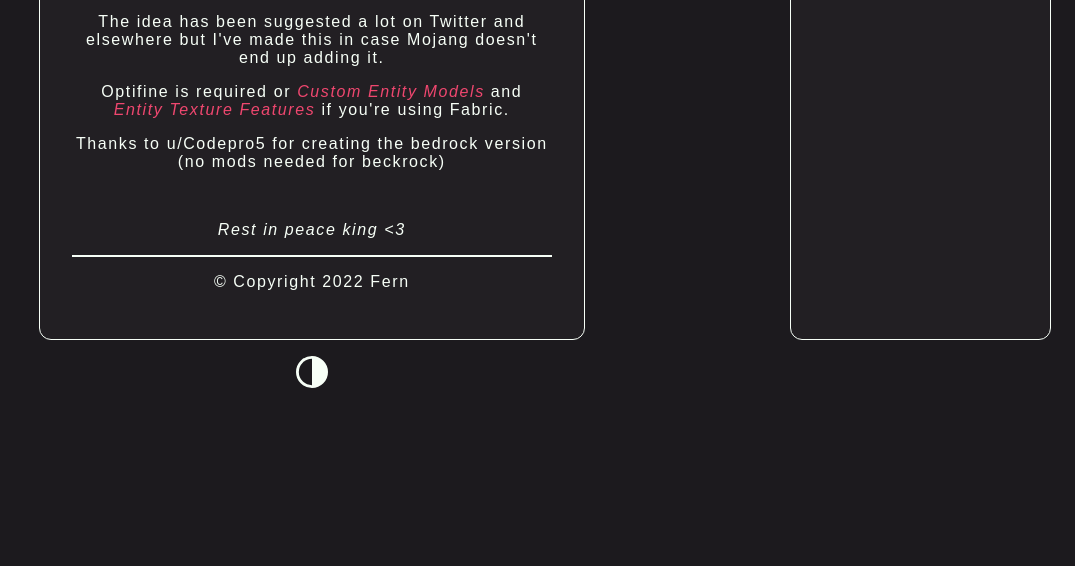
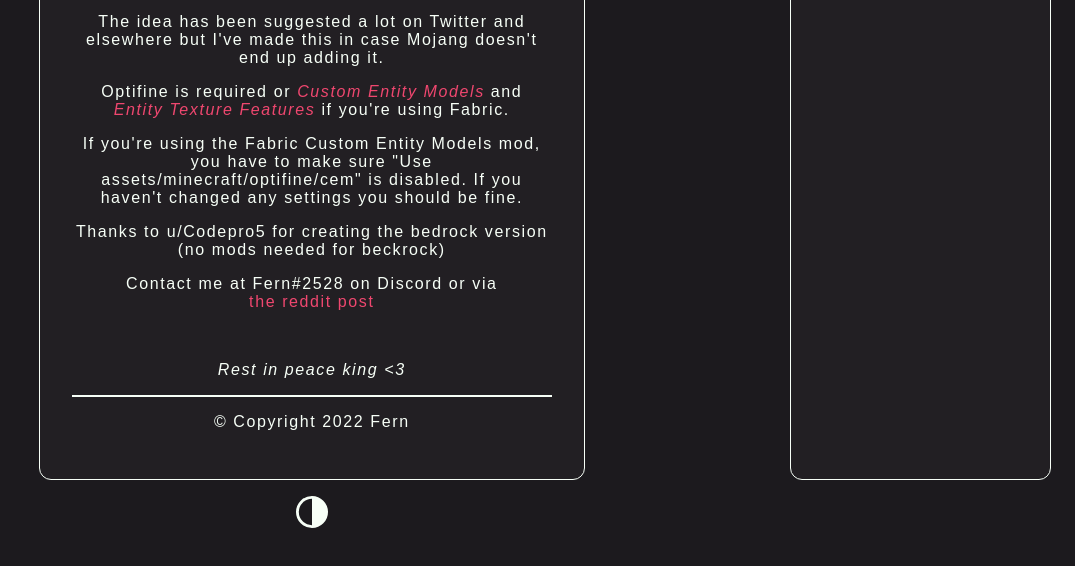
Before and after one commit to ffernn-dev/ffernn-dev.github.io, a plain HTML site: page technopigs/index.html in a window 1280 px wide. Shown: the part 252-818 px from the top of the page, without its empty margins (205-1280 px from the left). Drawn offline with Linux system fonts and the light colour scheme.

```diff
--- a/technopigs/index.html
+++ b/technopigs/index.html
@@ -321,7 +321,9 @@
 						<p>This is a quick resource pack that I whipped up to add the feature that naming a pig "Technoblade" gives it the crown from his skin.</p>
 						<p>The idea has been suggested a lot on Twitter and elsewhere but I've made this in case Mojang doesn't end up adding it.</p>
 						<p>Optifine is required or <a href="https://www.curseforge.com/minecraft/mc-mods/custom-entity-models-cem" target="_blank" rel="noopener noreferrer" class="url inlineurl"><em>Custom Entity Models</em></a> and <a href="https://www.curseforge.com/minecraft/mc-mods/entity-texture-features-fabric" target="_blank" rel="noopener noreferrer" class="url inlineurl"><em>Entity Texture Features</em></a> if you're using Fabric.</p>
+						<p>If you're using the Fabric Custom Entity Models mod, you have to make sure "Use assets/minecraft/optifine/cem" is disabled. If you haven't changed any settings you should be fine.</p>
 						<p>Thanks to u/Codepro5 for creating the bedrock version (no mods needed for beckrock)</p>
+						<p>Contact me at Fern#2528 on Discord or via <a href="https://www.reddit.com/r/Technoblade/comments/vptwye/i_made_a_resource_pack_to_pay_tribute_to_the/" class="url inlineurl">the reddit post</a></p>
 						<p>&nbsp;</p>
 						<p><em>Rest in peace king &lt;3</em></p>
 					</div>
```
Also changed, not shown: 1 other file.
